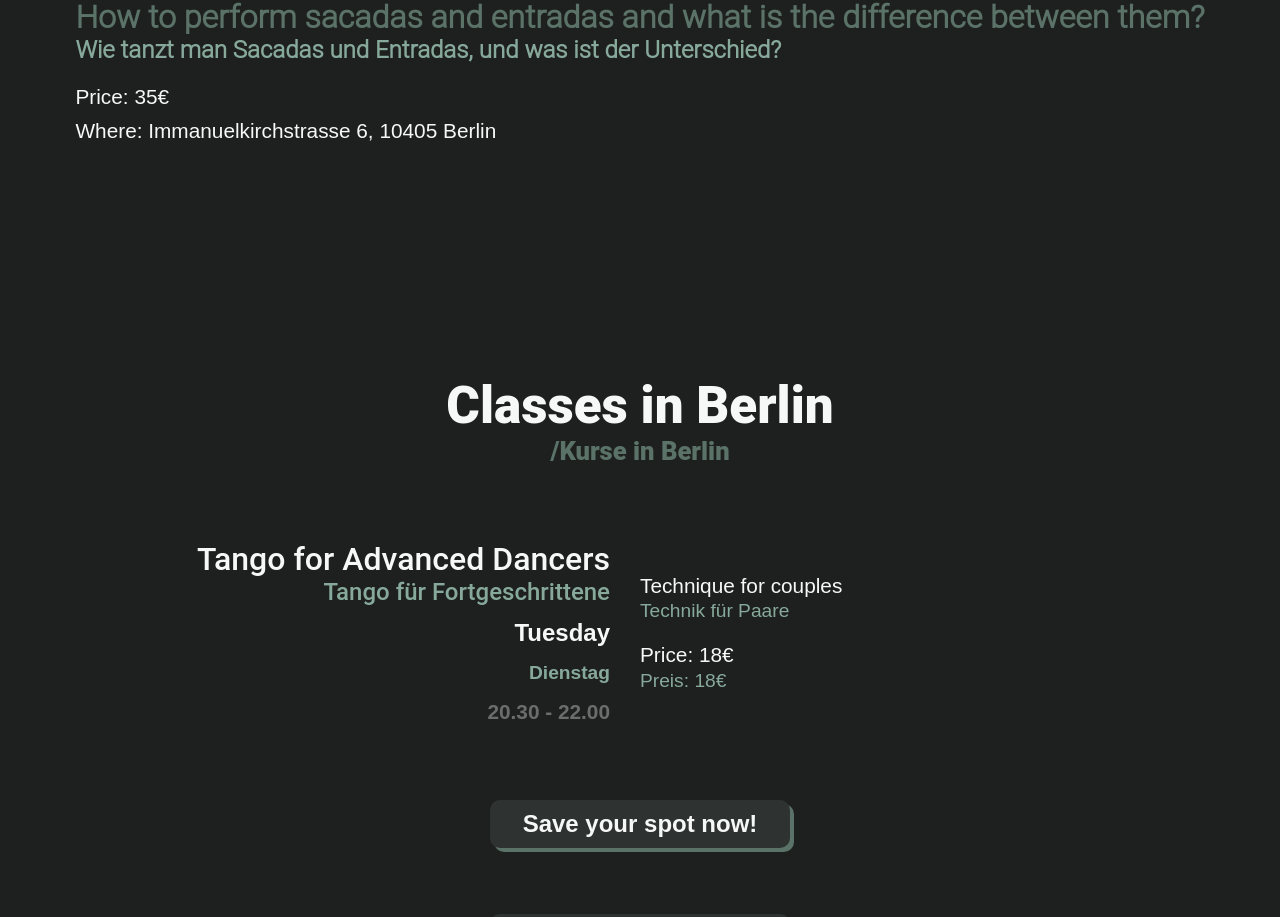
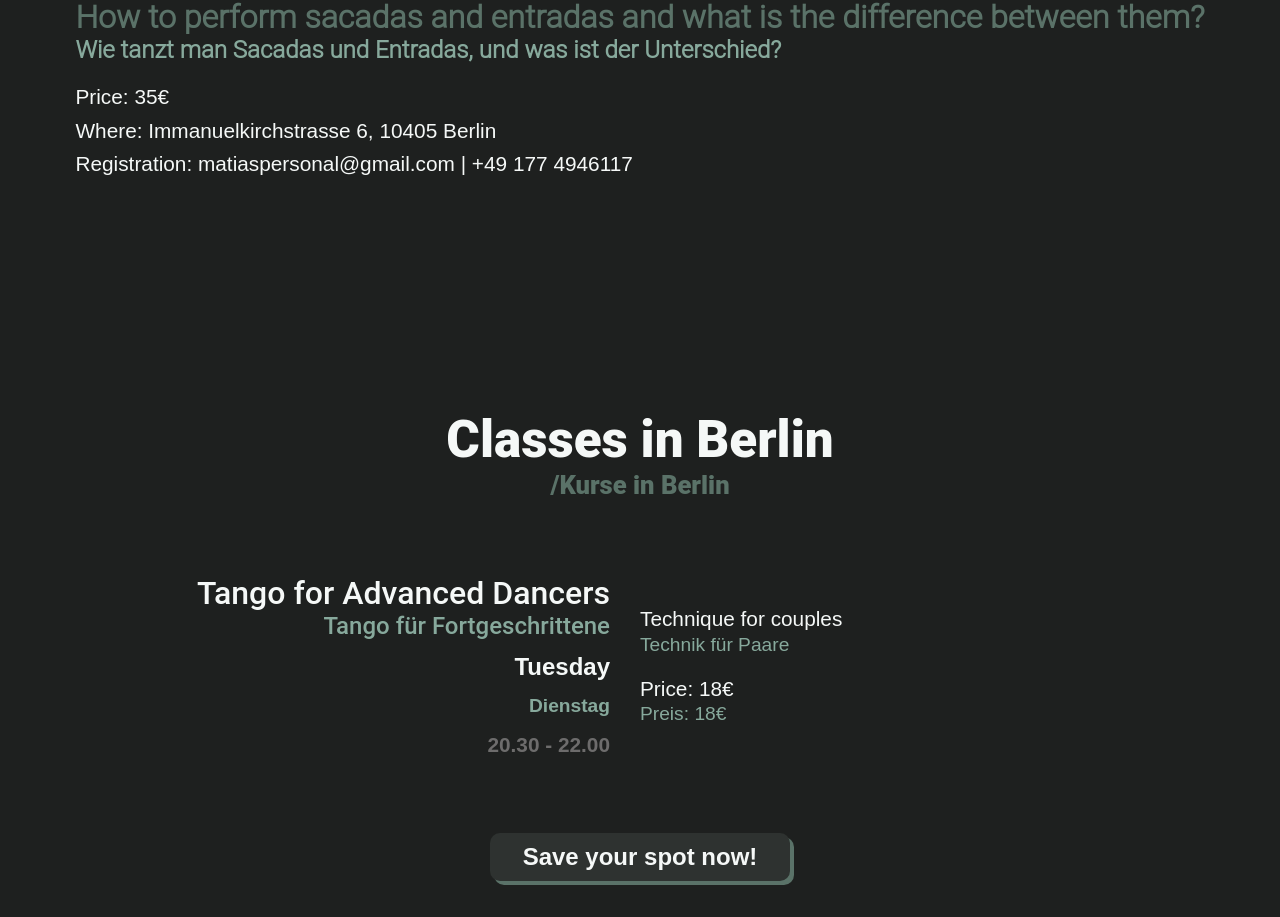
Before and after one commit to matiasfacio/matiasfacio-tango, a React (Create React App) app: page / in a window 1280 px wide. Shown: the part 1907-2824 px from the top of the page. Built offline with nearby package versions, Linux system fonts and the light colour scheme.

Commit message:
update workshop dates

```diff
--- a/src/components/Workshops.jsx
+++ b/src/components/Workshops.jsx
@@ -28,6 +28,7 @@ export const Workshops = () => {
         <ClassTopic>
           <p>Price: 35€</p>
           <p>Where: Immanuelkirchstrasse 6, 10405 Berlin</p>
+          <p>Registration: matiaspersonal@gmail.com | +49 177 4946117</p>
         </ClassTopic>
       </StyledWorkshops>
     </StyledSection>
@@ -88,7 +89,7 @@ const Dia = styled.div`
     font-family: sans-serif;
     font-weight: bolder;
     font-size: clamp(1.5rem, 1.5vw, 2.5em);
-    padding-left: 0px;
+    padding-left: 0;
     padding-top: 10px;
     color: var(--white);
 `;
```
